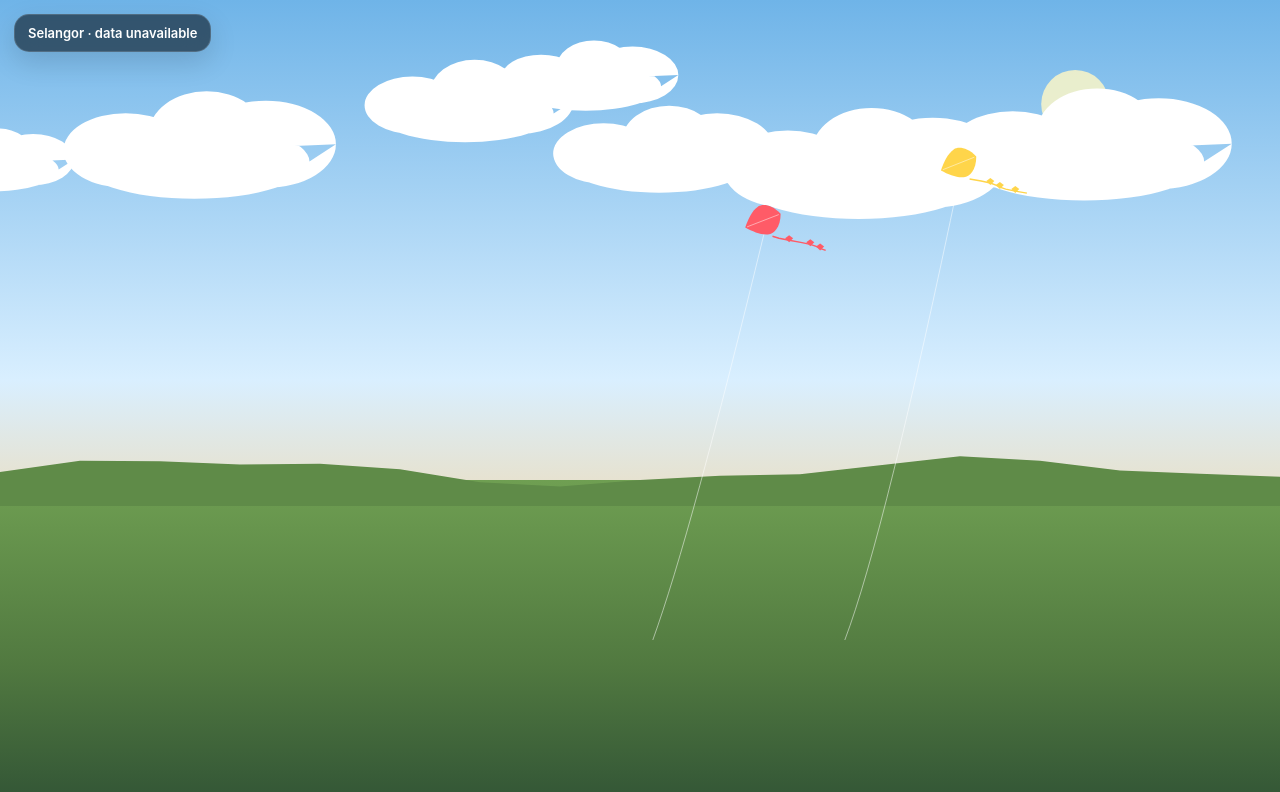
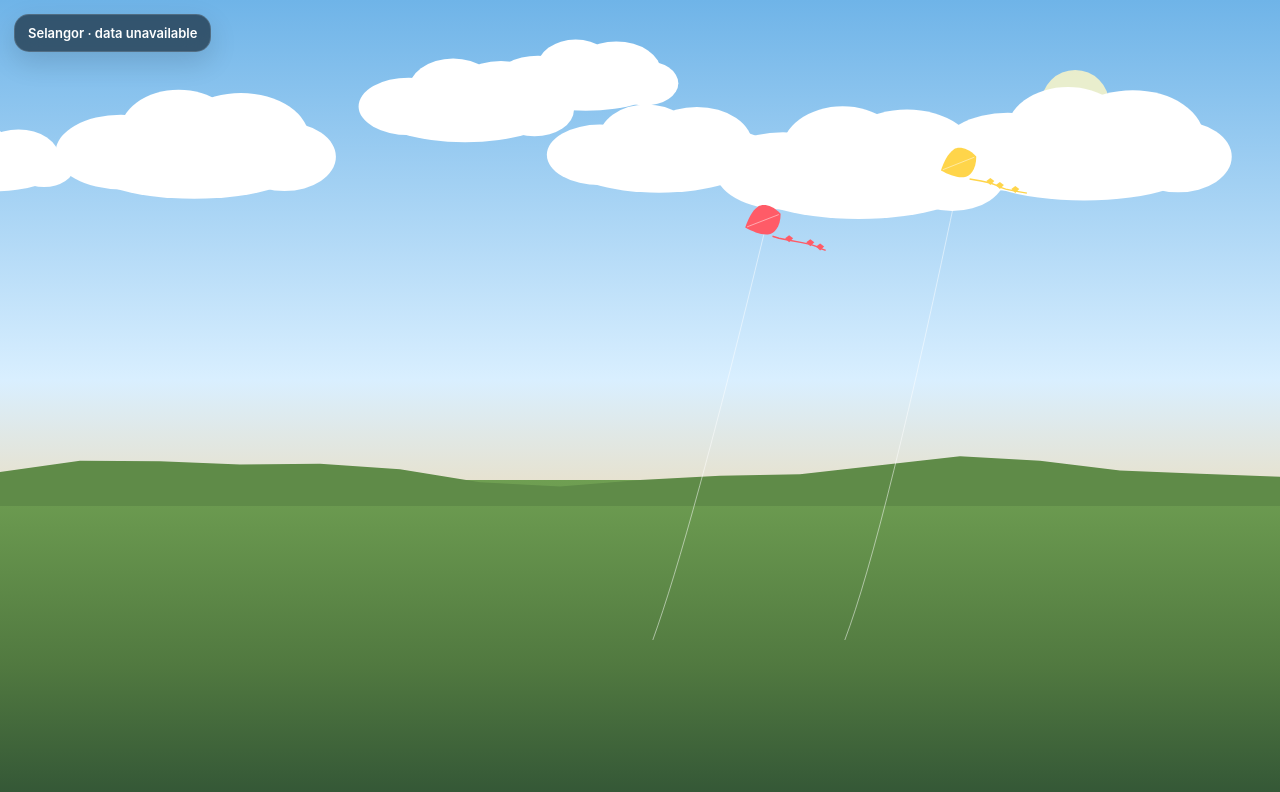
Before and after one commit to bennessism/rooms, a plain HTML site: page index.html in a window 1280 px wide. Drawn offline with Linux system fonts and the light colour scheme; no server answers.

Commit message:
Fix cloud silhouettes

```diff
--- a/index.html
+++ b/index.html
@@ -42,7 +42,8 @@ function windStrength(v){if(v<5)return'Calm';if(v<20)return'Light breeze';if(v<3
 function downwindVector(){const a=(windDir+180)*Math.PI/180;return{x:Math.sin(a),y:-Math.cos(a)}}
 function drawSky(w,h){const c=isDay?['#6fb4e8','#d9efff','#f3d6a4']:['#06101d','#132640','#263a53'],g=ctx.createLinearGradient(0,0,0,h*.72);g.addColorStop(0,c[0]);g.addColorStop(.66,c[1]);g.addColorStop(1,c[2]);ctx.fillStyle=g;ctx.fillRect(0,0,w,h);if(!isDay){ctx.fillStyle='#fff';for(const s of stars){ctx.globalAlpha=s.a;ctx.beginPath();ctx.arc(s.x,s.y,s.r,0,Math.PI*2);ctx.fill()}ctx.globalAlpha=1;ctx.fillStyle='#f5efcf';ctx.beginPath();ctx.arc(w*.82,h*.145,27,0,Math.PI*2);ctx.fill()}else{ctx.fillStyle='#fff8c6';ctx.globalAlpha=.82;ctx.beginPath();ctx.arc(w*.84,h*.13,34,0,Math.PI*2);ctx.fill();ctx.globalAlpha=1}}
 function cloudPos(c,w,h,t){const d=downwindVector(),speed=Math.max(3.2,wind*.16),dx=t*speed*.003*d.x,dy=t*speed*.0012*d.y;return{x:((c.x+dx)%(w+360)+w+360)%(w+360)-180,y:((c.y+dy)%(h*.38+170)+h*.38+170)%(h*.38+170)+28}}
-function drawClouds(w,h,t){ctx.fillStyle=isDay?'#ffffff':'#aebdcc';for(const c of clouds){const p=cloudPos(c,w,h,t),x=p.x,y=p.y+Math.sin(t*.0002+c.p)*3,s=c.s;ctx.beginPath();ctx.ellipse(x,y,74*s,24*s,0,0,Math.PI*2);ctx.ellipse(x+46*s,y-11*s,45*s,28*s,0,0,Math.PI*2);ctx.ellipse(x-44*s,y-7*s,40*s,24*s,0,0,Math.PI*2);ctx.ellipse(x+8*s,y-18*s,37*s,27*s,0,0,Math.PI*2);ctx.fill()}}
+function fillCloudEllipse(x,y,rx,ry){ctx.beginPath();ctx.ellipse(x,y,rx,ry,0,0,Math.PI*2);ctx.fill()}
+function drawClouds(w,h,t){ctx.fillStyle=isDay?'#ffffff':'#aebdcc';for(const c of clouds){const p=cloudPos(c,w,h,t),x=p.x,y=p.y+Math.sin(t*.0002+c.p)*3,s=c.s;fillCloudEllipse(x,y,74*s,24*s);fillCloudEllipse(x-47*s,y-6*s,42*s,24*s);fillCloudEllipse(x-10*s,y-18*s,38*s,28*s);fillCloudEllipse(x+30*s,y-14*s,44*s,30*s);fillCloudEllipse(x+58*s,y-3*s,33*s,22*s)}}
 function drawField(w,h){const horizon=h*.60,g=ctx.createLinearGradient(0,horizon,0,h);g.addColorStop(0,isDay?'#6f9f52':'#27422d');g.addColorStop(.58,isDay?'#517940':'#1b3022');g.addColorStop(1,isDay?'#335636':'#0e1b15');ctx.fillStyle=g;ctx.fillRect(0,horizon,w,h-horizon);ctx.fillStyle=isDay?'#5f8b48':'#213827';ctx.beginPath();ctx.moveTo(0,horizon+14);for(let x=0;x<=w;x+=80)ctx.lineTo(x,horizon-8-Math.sin(x*.008)*12-Math.sin(x*.021)*4);ctx.lineTo(w,horizon+26);ctx.lineTo(0,horizon+26);ctx.fill()}
 function kiteCount(){if(!isDay||wind<4||wind>45)return 0;if(wind<9)return 1;if(wind<23)return 2;return 3}
 function drawKites(w,h,t){const count=kiteCount(),d=downwindVector(),gustBoost=Math.min(1,Math.max(0,gust-wind)/18);for(let i=0;i<count;i++){const k=kites[i],anchorX=w*(k.x-.06),anchorY=h*.80,baseX=w*k.x,baseY=h*k.y-(wind*1.05),bob=Math.sin(t*.0018+k.p)*(7+wind*.17),swayX=d.x*(18+wind*1.3)+Math.sin(t*.0012+k.p)*7*(1+gustBoost),swayY=d.y*(6+wind*.28),x=baseX+swayX,y=baseY+bob+swayY;ctx.strokeStyle='#ffffff80';ctx.lineWidth=1;ctx.beginPath();ctx.moveTo(anchorX,anchorY);ctx.quadraticCurveTo((anchorX+x)*.5-d.x*18,anchorY-90-(wind*1.4),x,y+14);ctx.stroke();ctx.save();ctx.translate(x,y);ctx.rotate(Math.atan2(d.y,d.x)+Math.PI/2+Math.sin(t*.0018+k.p)*.05);ctx.fillStyle=k.c;ctx.beginPath();ctx.moveTo(0,-18);ctx.bezierCurveTo(13,-13,16,-4,15,0);ctx.bezierCurveTo(13,8,7,14,0,20);ctx.bezierCurveTo(-7,14,-13,8,-15,0);ctx.bezierCurveTo(-16,-4,-13,-13,0,-18);ctx.closePath();ctx.fill();ctx.strokeStyle='#ffffff88';ctx.lineWidth=.8;ctx.beginPath();ctx.moveTo(0,-16);ctx.lineTo(0,18);ctx.stroke();ctx.restore();ctx.strokeStyle=k.c;ctx.lineWidth=1.4;ctx.beginPath();for(let j=0;j<8;j++){const q=j/7,tx=x+d.x*(12+q*58)+Math.sin(t*.003+j+k.p)*4,ty=y+20+d.y*(12+q*58)+q*34;if(j===0)ctx.moveTo(tx,ty);else ctx.lineTo(tx,ty)}ctx.stroke();for(let j=2;j<7;j+=2){const q=j/7,tx=x+d.x*(12+q*58)+Math.sin(t*.003+j+k.p)*4,ty=y+20+d.y*(12+q*58)+q*34;ctx.fillStyle=k.c;ctx.beginPath();ctx.moveTo(tx-4,ty-2);ctx.lineTo(tx,ty+2);ctx.lineTo(tx+4,ty-2);ctx.lineTo(tx,ty-5);ctx.closePath();ctx.fill()}}}
```
